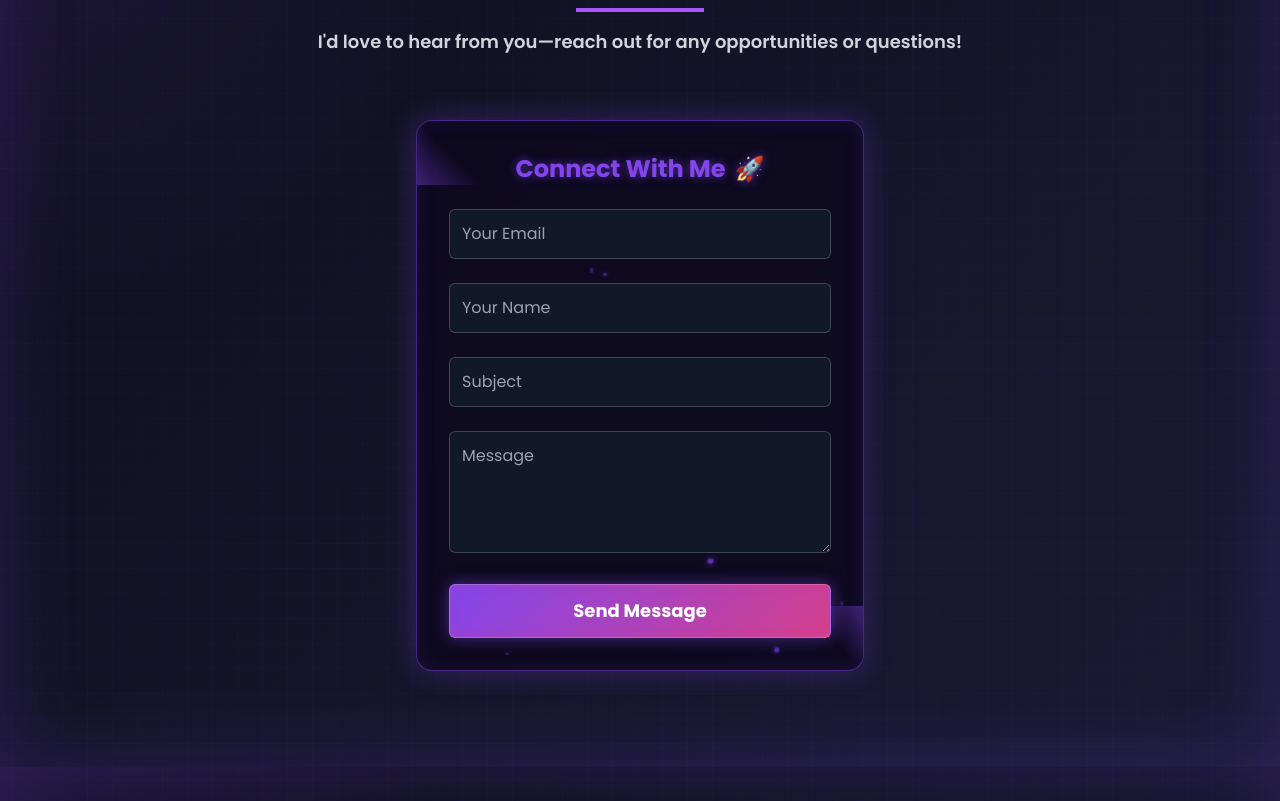
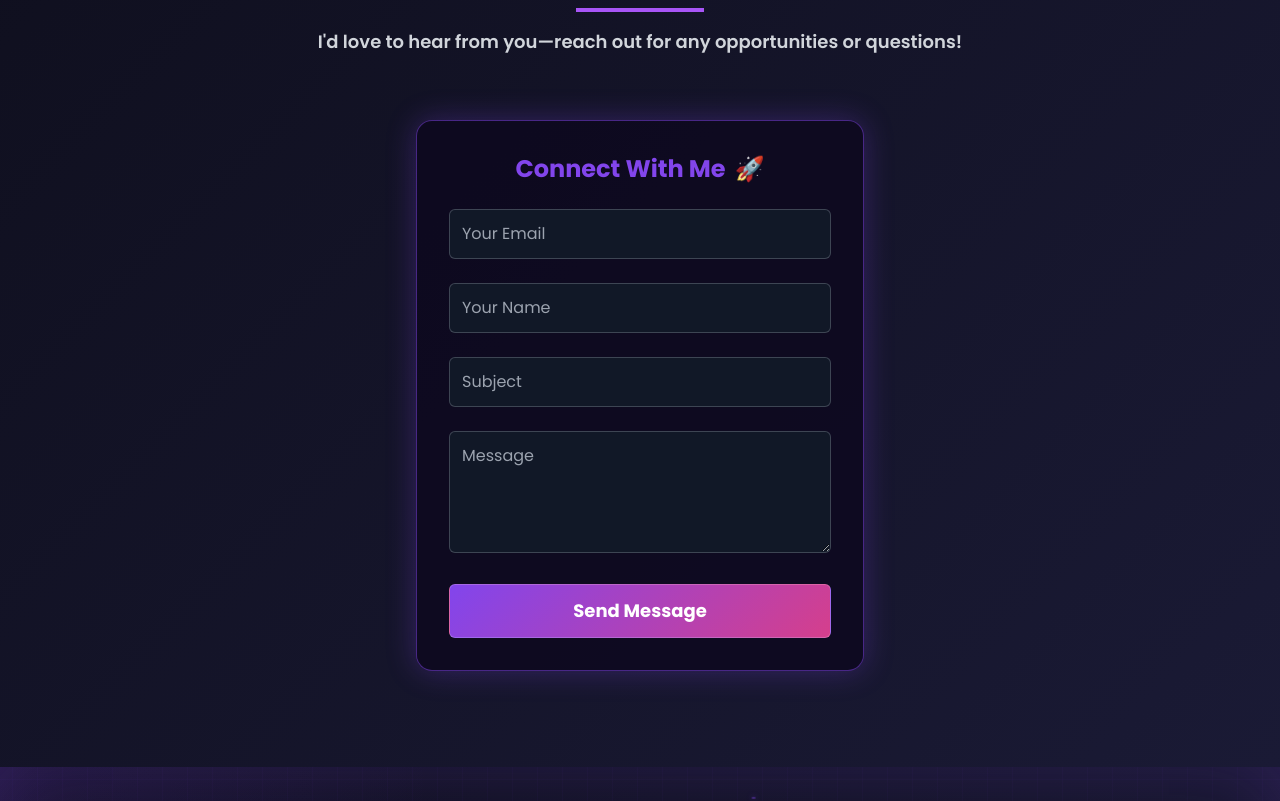
Before and after one commit to thesumitnayak/portfolio_sumit, a React (Vite) app: page / in a window 1280 px wide. Shown: the part 6200-7001 px from the top of the page. Built offline with nearby package versions, Linux system fonts and the light colour scheme.

Commit message:
Updated Project

```diff
--- a/src/components/Contact/Contact.jsx
+++ b/src/components/Contact/Contact.jsx
@@ -12,57 +12,6 @@ const Contact = () => {
     subject: "",
     message: ""
   });
-  const [focusedField, setFocusedField] = useState(null);
-  const [mousePosition, setMousePosition] = useState({ x: 0, y: 0 });
-  const [isScrolling, setIsScrolling] = useState(false);
-
-  const mouseMoveThrottleRef = useRef(null);
-  const scrollThrottleRef = useRef(null);
-
-  // Track scroll state to disable intensive effects while scrolling
-  useEffect(() => {
-    const handleScroll = () => {
-      setIsScrolling(true);
-
-      // Clear any existing timeout
-      if (scrollThrottleRef.current) {
-        clearTimeout(scrollThrottleRef.current);
-      }
-
-      // Set a timeout to mark scrolling as finished after 200ms of no scroll events
-      scrollThrottleRef.current = setTimeout(() => {
-        setIsScrolling(false);
-      }, 200);
-    };
-
-    window.addEventListener('scroll', handleScroll);
-    return () => {
-      window.removeEventListener('scroll', handleScroll);
-      if (scrollThrottleRef.current) {
-        clearTimeout(scrollThrottleRef.current);
-      }
-    };
-  }, []);
-
-  // Track mouse position for spotlight effect with throttling
-  useEffect(() => {
-    const handleMouseMove = (e) => {
-      if (!mouseMoveThrottleRef.current) {
-        mouseMoveThrottleRef.current = setTimeout(() => {
-          setMousePosition({ x: e.clientX, y: e.clientY });
-          mouseMoveThrottleRef.current = null;
-        }, 30); // Throttle to max 30ms (about 33fps)
-      }
-    };
-
-    window.addEventListener('mousemove', handleMouseMove);
-    return () => {
-      window.removeEventListener('mousemove', handleMouseMove);
-      if (mouseMoveThrottleRef.current) {
-        clearTimeout(mouseMoveThrottleRef.current);
-      }
-    };
-  }, []);
 
   const handleInputChange = (e) => {
     setFormData({
@@ -132,45 +81,20 @@ const Contact = () => {
   return (
     <section
       id="contact"
-      className="py-24 px-4 md:px-8 lg:px-20 font-sans relative overflow-hidden"
+      className="py-24 px-4 md:px-8 lg:px-20 font-sans relative"
       style={{
         background: 'linear-gradient(135deg, #0f0f1e 0%, #1a1a35 100%)',
-        boxShadow: 'inset 0 0 80px rgba(130, 69, 236, 0.2)',
-        willChange: 'auto'
       }}
     >
-      {/* Background animated gradient - only show when not scrolling */}
-      {!isScrolling && (
-        <div
-          className="absolute inset-0 opacity-20"
-          style={{
-            background: `radial-gradient(circle at ${mousePosition.x}px ${mousePosition.y}px, rgba(130, 69, 236, 0.6) 0%, rgba(18, 18, 40, 0) 30%)`,
-            pointerEvents: 'none',
-            willChange: 'background'
-          }}
-        />
-      )}
-
-      {/* Cyberpunk-inspired grid overlay - less intensive when scrolling */}
-      <div
-        className={`absolute inset-0 ${isScrolling ? 'opacity-5' : 'opacity-10'}`}
-        style={{
-          backgroundImage: 'linear-gradient(0deg, transparent 24%, rgba(130, 69, 236, 0.3) 25%, rgba(130, 69, 236, 0.3) 26%, transparent 27%, transparent 74%, rgba(130, 69, 236, 0.3) 75%, rgba(130, 69, 236, 0.3) 76%, transparent 77%, transparent), linear-gradient(90deg, transparent 24%, rgba(130, 69, 236, 0.3) 25%, rgba(130, 69, 236, 0.3) 26%, transparent 27%, transparent 74%, rgba(130, 69, 236, 0.3) 75%, rgba(130, 69, 236, 0.3) 76%, transparent 77%, transparent)',
-          backgroundSize: '50px 50px',
-          pointerEvents: 'none'
-        }}
-      />
-
       {/* Toast Container with custom styling */}
       <ToastContainer />
 
-      {/* Section Title with neon effect */}
-      <div className="text-center mb-16 relative z-10">
+      {/* Section Title with simplified styling */}
+      <div className="text-center mb-16">
         <h2
-          className="text-4xl font-bold transition-all duration-300"
+          className="text-4xl font-bold"
           style={{
             color: '#8245ec',
-            willChange: 'text-shadow'
           }}
         >
           CONTACT
@@ -181,36 +105,20 @@ const Contact = () => {
         </p>
       </div>
 
-      {/* Contact Form with cyberpunk styling */}
-      <div className="flex justify-center items-center relative z-10">
+      {/* Contact Form with simplified styling */}
+      <div className="flex justify-center items-center">
         <div
-          className="w-full max-w-md p-8 rounded-2xl relative overflow-hidden"
+          className="w-full max-w-md p-8 rounded-2xl"
           style={{
             background: 'rgba(13, 8, 31, 0.8)',
-            backdropFilter: 'blur(10px)',
             border: '1px solid rgba(130, 69, 236, 0.5)',
-            boxShadow: '0 0 30px rgba(130, 69, 236, 0.3), inset 0 0 20px rgba(130, 69, 236, 0.1)',
+            boxShadow: '0 0 30px rgba(130, 69, 236, 0.3)',
           }}
         >
-          {/* Cyberpunk corner accents */}
-          <div
-            className="absolute top-0 left-0 w-16 h-16 pointer-events-none"
-            style={{
-              background: 'linear-gradient(45deg, rgba(130, 69, 236, 0.4) 0%, transparent 50%)',
-            }}
-          ></div>
-          <div
-            className="absolute bottom-0 right-0 w-16 h-16 pointer-events-none"
-            style={{
-              background: 'linear-gradient(225deg, rgba(130, 69, 236, 0.4) 0%, transparent 50%)',
-            }}
-          ></div>
-
           <h3
             className="text-2xl font-bold text-center mb-6"
             style={{
               color: '#8245ec',
-              textShadow: '0 0 10px rgba(130, 69, 236, 0.6)',
             }}
           >
             Connect With Me <span className="ml-1">🚀</span>
@@ -223,27 +131,13 @@ const Contact = () => {
                 name="user_email"
                 value={formData.user_email}
                 onChange={handleInputChange}
-                onFocus={() => setFocusedField("user_email")}
-                onBlur={() => setFocusedField(null)}
                 placeholder="Your Email"
                 required
-                className="w-full p-3 rounded-md bg-gray-900 text-gray-200 border z-20 relative"
+                className="w-full p-3 rounded-md bg-gray-900 text-gray-200 border"
                 style={{
-                  borderColor: focusedField === "user_email" ? '#8245ec' : 'rgba(107, 114, 128, 0.5)',
-                  boxShadow: focusedField === "user_email" ? '0 0 10px rgba(130, 69, 236, 0.5)' : 'none',
+                  borderColor: 'rgba(107, 114, 128, 0.5)',
                 }}
               />
-              {focusedField === "user_email" && (
-                <div
-                  className="absolute bottom-0 left-0 h-0.5 bg-purple-500 pointer-events-none"
-                  style={{
-                    width: `${Math.min(100, formData.user_email.length * 5)}%`,
-                    maxWidth: '100%',
-                    transition: 'width 0.3s ease-out',
-                    boxShadow: '0 0 10px rgba(130, 69, 236, 0.8)',
-                  }}
-                ></div>
-              )}
             </div>
 
             <div className="relative">
@@ -252,27 +146,13 @@ const Contact = () => {
                 name="user_name"
                 value={formData.user_name}
                 onChange={handleInputChange}
-                onFocus={() => setFocusedField("user_name")}
-                onBlur={() => setFocusedField(null)}
                 placeholder="Your Name"
                 required
-                className="w-full p-3 rounded-md bg-gray-900 text-gray-200 border z-20 relative"
+                className="w-full p-3 rounded-md bg-gray-900 text-gray-200 border"
                 style={{
-                  borderColor: focusedField === "user_name" ? '#8245ec' : 'rgba(107, 114, 128, 0.5)',
-                  boxShadow: focusedField === "user_name" ? '0 0 10px rgba(130, 69, 236, 0.5)' : 'none',
+                  borderColor: 'rgba(107, 114, 128, 0.5)',
                 }}
               />
-              {focusedField === "user_name" && (
-                <div
-                  className="absolute bottom-0 left-0 h-0.5 bg-purple-500 pointer-events-none"
-                  style={{
-                    width: `${Math.min(100, formData.user_name.length * 5)}%`,
-                    maxWidth: '100%',
-                    transition: 'width 0.3s ease-out',
-                    boxShadow: '0 0 10px rgba(130, 69, 236, 0.8)',
-                  }}
-                ></div>
-              )}
             </div>
 
             <div className="relative">
@@ -281,27 +161,13 @@ const Contact = () => {
                 name="subject"
                 value={formData.subject}
                 onChange={handleInputChange}
-                onFocus={() => setFocusedField("subject")}
-                onBlur={() => setFocusedField(null)}
                 placeholder="Subject"
                 required
-                className="w-full p-3 rounded-md bg-gray-900 text-gray-200 border z-20 relative"
+                className="w-full p-3 rounded-md bg-gray-900 text-gray-200 border"
                 style={{
-                  borderColor: focusedField === "subject" ? '#8245ec' : 'rgba(107, 114, 128, 0.5)',
-                  boxShadow: focusedField === "subject" ? '0 0 10px rgba(130, 69, 236, 0.5)' : 'none',
+                  borderColor: 'rgba(107, 114, 128, 0.5)',
                 }}
               />
-              {focusedField === "subject" && (
-                <div
-                  className="absolute bottom-0 left-0 h-0.5 bg-purple-500 pointer-events-none"
-                  style={{
-                    width: `${Math.min(100, formData.subject.length * 2)}%`,
-                    maxWidth: '100%',
-                    transition: 'width 0.3s ease-out',
-                    boxShadow: '0 0 10px rgba(130, 69, 236, 0.8)',
-                  }}
-                ></div>
-              )}
             </div>
 
             <div className="relative">
@@ -309,110 +175,31 @@ const Contact = () => {
                 name="message"
                 value={formData.message}
                 onChange={handleInputChange}
-                onFocus={() => setFocusedField("message")}
-                onBlur={() => setFocusedField(null)}
                 placeholder="Message"
                 rows="4"
                 required
-                className="w-full p-3 rounded-md bg-gray-900 text-gray-200 border z-20 relative"
+                className="w-full p-3 rounded-md bg-gray-900 text-gray-200 border"
                 style={{
-                  borderColor: focusedField === "message" ? '#8245ec' : 'rgba(107, 114, 128, 0.5)',
-                  boxShadow: focusedField === "message" ? '0 0 10px rgba(130, 69, 236, 0.5)' : 'none',
+                  borderColor: 'rgba(107, 114, 128, 0.5)',
                 }}
               />
-              {focusedField === "message" && (
-                <div
-                  className="absolute bottom-0 left-0 h-0.5 bg-purple-500 pointer-events-none"
-                  style={{
-                    width: `${Math.min(100, formData.message.length / 2)}%`,
-                    maxWidth: '100%',
-                    transition: 'width 0.3s ease-out',
-                    boxShadow: '0 0 10px rgba(130, 69, 236, 0.8)',
-                  }}
-                ></div>
-              )}
             </div>
 
-            {/* Send Button with enhanced styling and animation */}
+            {/* Send Button with simplified styling */}
             <button
               type="submit"
-              className="w-full py-3 font-bold text-lg rounded-md relative overflow-hidden transition-all duration-300 z-20"
+              className="w-full py-3 font-bold text-lg rounded-md"
               style={{
                 background: 'linear-gradient(135deg, #8245ec 0%, #d53f8c 100%)',
-                boxShadow: '0 0 15px rgba(130, 69, 236, 0.5), inset 0 0 10px rgba(213, 63, 140, 0.3)',
                 color: 'white',
                 border: '1px solid rgba(255, 255, 255, 0.2)',
               }}
-              onMouseEnter={(e) => {
-                e.target.style.boxShadow = '0 0 25px rgba(130, 69, 236, 0.7), inset 0 0 15px rgba(213, 63, 140, 0.5)';
-                e.target.style.transform = 'translateY(-2px)';
-              }}
-              onMouseLeave={(e) => {
-                e.target.style.boxShadow = '0 0 15px rgba(130, 69, 236, 0.5), inset 0 0 10px rgba(213, 63, 140, 0.3)';
-                e.target.style.transform = 'translateY(0)';
-              }}
             >
-              {/* Button animated light effect */}
-              <div
-                className="absolute inset-0 w-full pointer-events-none"
-                style={{
-                  background: 'linear-gradient(90deg, transparent, rgba(255, 255, 255, 0.3), transparent)',
-                  transform: 'translateX(-100%)',
-                  animation: 'shine 3s infinite',
-                  willChange: 'transform',
-                }}
-              ></div>
               Send Message
             </button>
           </form>
-
-          {/* Floating particles for cyberpunk effect */}
-          <div className="absolute inset-0 pointer-events-none">
-            {Array.from({ length: 8 }).map((_, i) => (
-              <div
-                key={i}
-                className="absolute rounded-full"
-                style={{
-                  width: `${Math.random() * 4 + 2}px`,
-                  height: `${Math.random() * 4 + 2}px`,
-                  backgroundColor: 'rgba(130, 69, 236, 0.7)',
-                  boxShadow: '0 0 6px rgba(130, 69, 236, 0.8)',
-                  left: `${Math.random() * 100}%`,
-                  top: `${Math.random() * 100}%`,
-                  opacity: Math.random() * 0.8 + 0.2,
-                  animation: `float ${Math.random() * 5 + 5}s infinite alternate ease-in-out`,
-                  animationDelay: `${Math.random() * 5}s`,
-                }}
-              ></div>
-            ))}
-          </div>
         </div>
       </div>
-
-      {/* CSS for animations */}
-      <style jsx>{`
-        @keyframes shine {
-          0% {
-            transform: translateX(-100%);
-          }
-          20% {
-            transform: translateX(100%);
-          }
-          100% {
-            transform: translateX(100%);
-          }
-        }
-
-        @keyframes float {
-          0% {
-            transform: translateY(0) translateX(0);
-          }
-          100% {
-            transform: translateY(${Math.random() > 0.5 ? '-' : ''}${Math.random() * 20 + 10}px)
-                       translateX(${Math.random() > 0.5 ? '-' : ''}${Math.random() * 20 + 10}px);
-          }
-        }
-      `}</style>
     </section>
   );
 };
```
